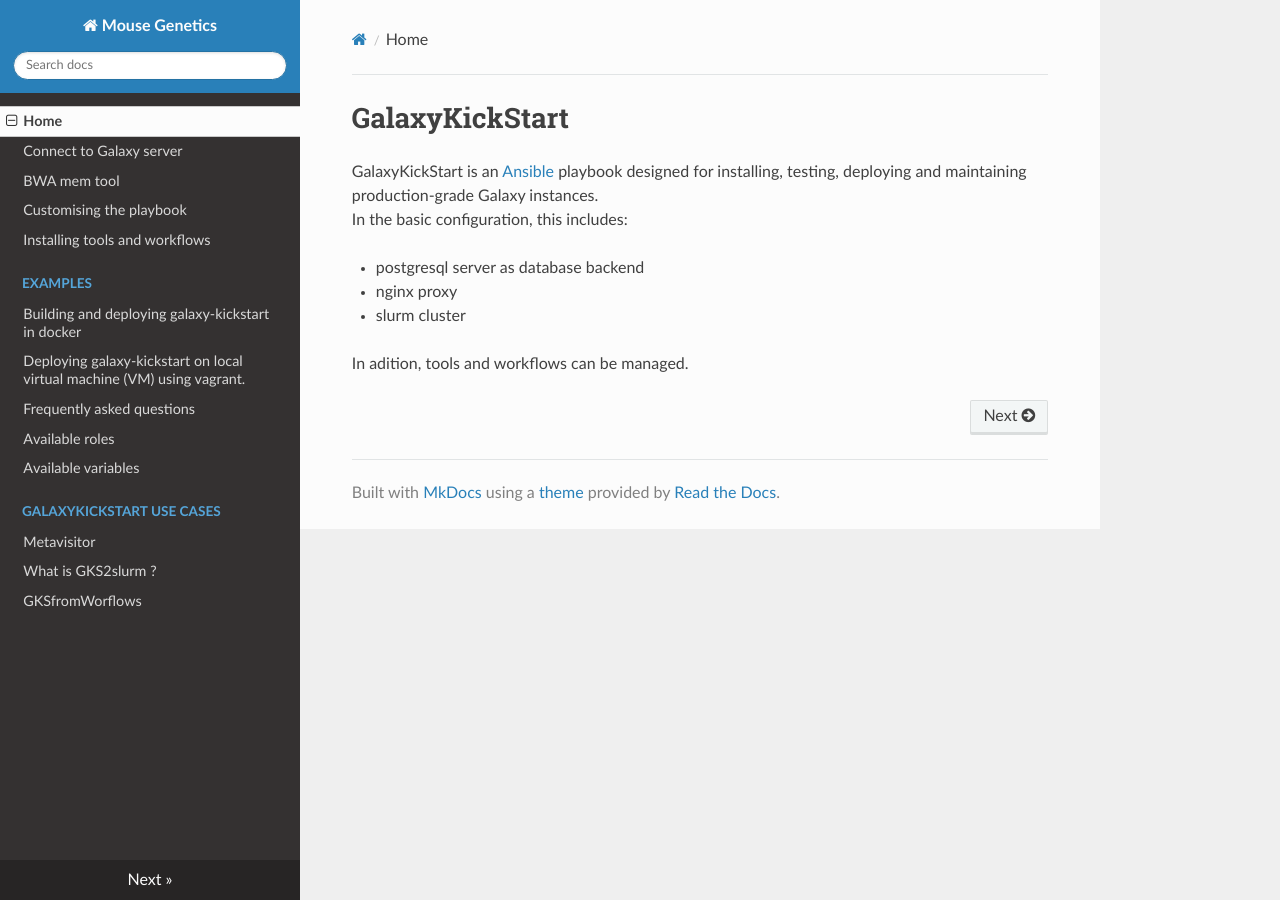
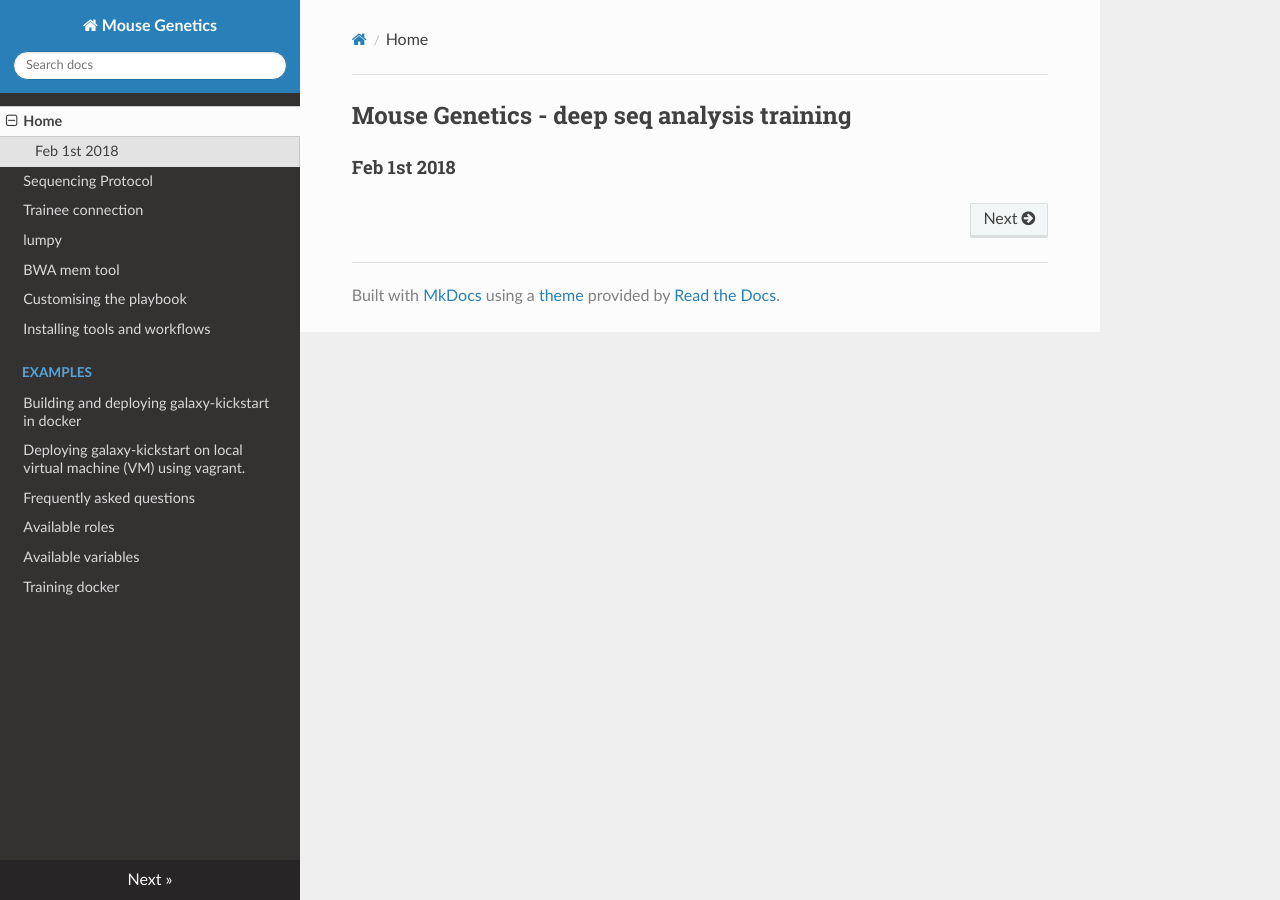
Before and after one commit to ARTbio/mouse_genetics, an MkDocs documentation site: the page built from docs/index.md, in a window 1280 px wide. Built offline with MkDocs 1.6.1, drawn with Linux system fonts in a browser that asks for light colours; nearby versions of some CDN libraries; old or Windows-style settings are respelled for this version of MkDocs.

Commit message:
start refactoring doc

```diff
--- a/docs/index.md
+++ b/docs/index.md
@@ -1,11 +1,2 @@
-# GalaxyKickStart
-
-GalaxyKickStart is an [Ansible](http://www.ansible.com/) playbook designed for installing, testing, deploying and
-maintaining production-grade Galaxy instances.
-In the basic configuration, this includes:
-
-- postgresql server as database backend
-- nginx proxy
-- slurm cluster
-
-In adition, tools and workflows can be managed.
+##  Mouse Genetics - deep seq analysis training
+#### Feb 1st 2018
--- a/mkdocs.yml
+++ b/mkdocs.yml
@@ -1,7 +1,9 @@
 site_name: Mouse Genetics
 pages:
  - Home: index.md
- - Connect to Galaxy server: about.md
+ - Sequencing Protocol: seq.md
+ - Trainee connection: connection.md
+ - lumpy: lumpy.md
  - BWA mem tool: getting_started.md
  - customizations.md
  - Installing tools and workflows: installing_tools_and_workflows.md
@@ -11,8 +13,5 @@ pages:
  - Frequently asked questions: faq.md
  - Available roles: available_roles.md
  - Available variables: available_variables.md
- - GalaxyKickStart Use Cases:
-   - metavisitor.md
-   - GKS2slurm.md
-   - GKSfromWorflows.md
+ - training_docker.md
 theme: readthedocs
```
Also changed, not shown: docs/lumpy.md (added, +1 -0 lines), docs/training_docker.md (added, +11 -0 lines), docs/connection.md (added), docs/seq.md (renamed from docs/about.md).
